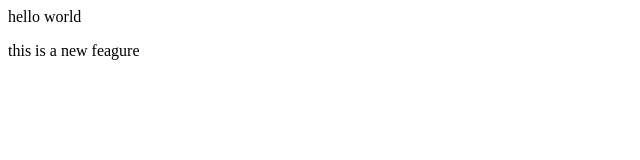
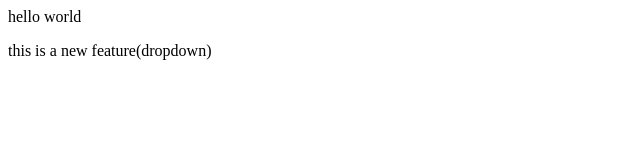
Before and after one commit to sandeep1731/LocalRepo, a plain HTML site: page index.html in a window 1280 px wide. Shown: the full height of the page, 0-640 px from the left. Drawn offline with Linux system fonts and the light colour scheme.

```diff
--- a/index.html
+++ b/index.html
@@ -1,2 +1,2 @@
 <p>hello world</p>
-<p> this is a new feagure </p>
+<p> this is a new feature(dropdown) </p>
```
